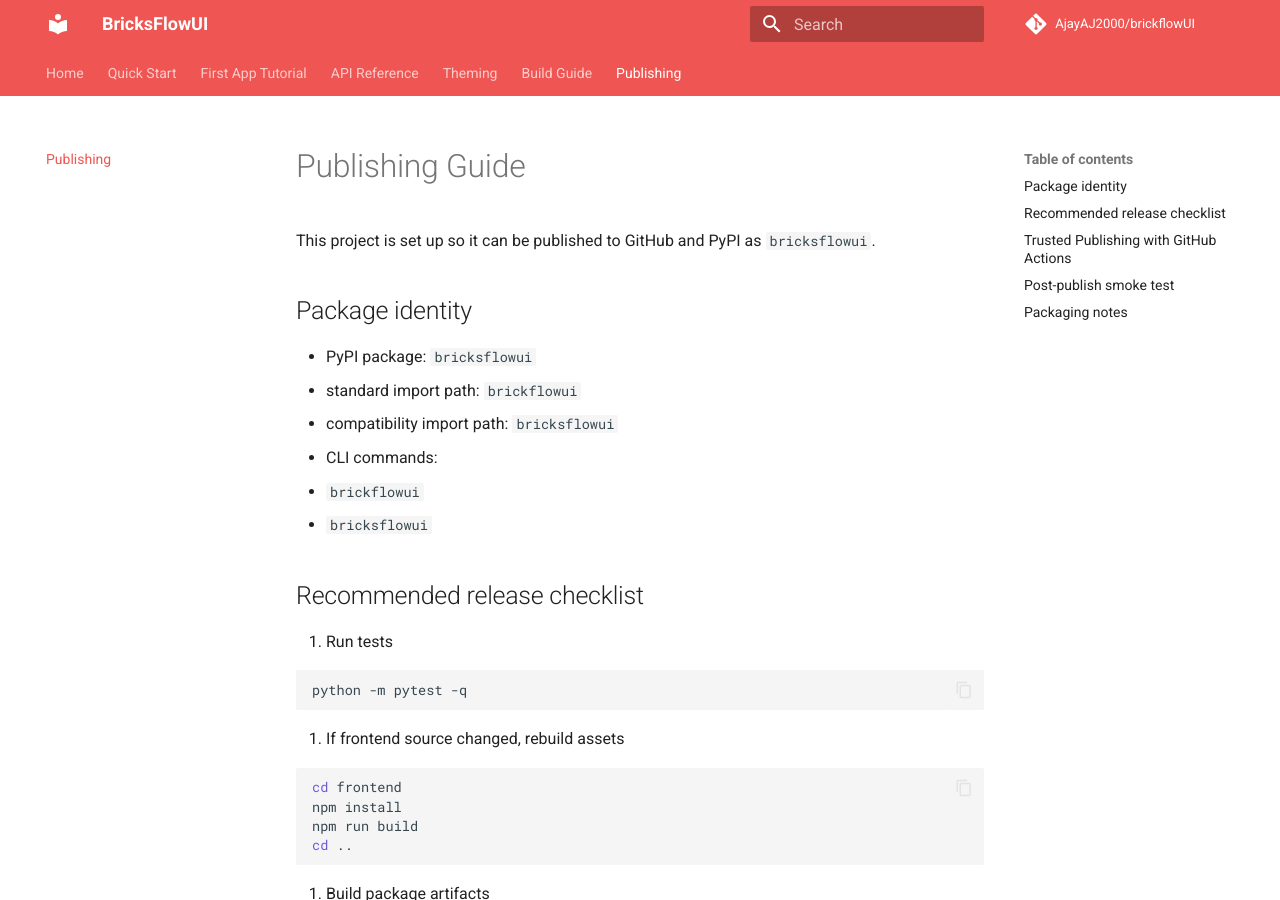
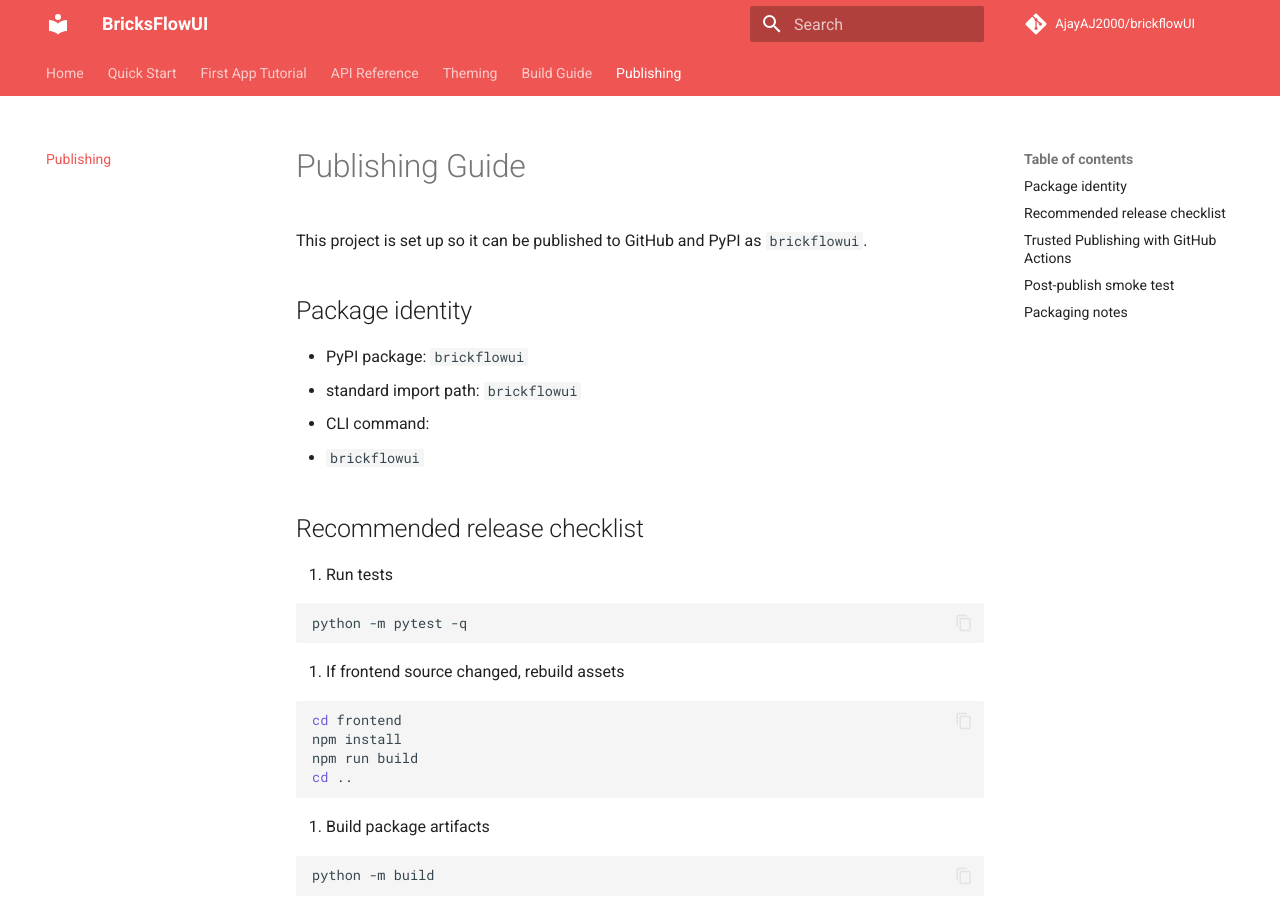
Before and after one commit to AjayAJ2000/brickflowUI, an MkDocs documentation site: the page built from docs/PUBLISHING.md, in a window 1280 px wide and 900 px high. Built offline with MkDocs 1.6.1 and Material for MkDocs 9.7.7, drawn with Linux system fonts in a browser that asks for light colours; comment, search, counter and statistics services are not loaded; some of the changed text lies outside the part shown.

Commit message:
Refactor package name from 'bricksflowui' to 'brickflowui' across documentation, requirements, and codebase; remove compatibility wrappers.

````diff
--- a/bricksflowui/__init__.py
+++ /dev/null
@@ -1,6 +0,0 @@
-"""Compatibility wrapper so the published distribution can support `import bricksflowui`."""
-
-import brickflowui as _brickflowui
-from brickflowui import *  # noqa: F401,F403
-
-__version__ = _brickflowui.__version__
--- a/docs/PUBLISHING.md
+++ b/docs/PUBLISHING.md
@@ -1,15 +1,13 @@
 # Publishing Guide
 
-This project is set up so it can be published to GitHub and PyPI as `bricksflowui`.
+This project is set up so it can be published to GitHub and PyPI as `brickflowui`.
 
 ## Package identity
 
-- PyPI package: `bricksflowui`
+- PyPI package: `brickflowui`
 - standard import path: `brickflowui`
-- compatibility import path: `bricksflowui`
-- CLI commands:
+- CLI command:
   - `brickflowui`
-  - `bricksflowui`
 
 ## Recommended release checklist
 
@@ -72,7 +70,7 @@
 Users should be able to run:
 
 ```bash
-pip install bricksflowui
+pip install brickflowui
 ```
 
 Then:
@@ -84,5 +82,5 @@
 ## Packaging notes
 
 - bundled frontend assets are included in wheel and sdist builds
-- both `brickflowui` and `bricksflowui` packages are included
+- the published distribution includes the `brickflowui` Python package
 - docs and examples are included in the source distribution
--- a/pyproject.toml
+++ b/pyproject.toml
@@ -54,12 +54,11 @@
     "mkdocs-material>=9.6.0",
 ]
 all = [
-    "bricksflowui[databricks,viz,dev,docs]",
+    "brickflowui[databricks,viz,dev,docs]",
 ]
 
 [project.scripts]
 brickflowui = "brickflowui.cli.main:app"
-bricksflowui = "bricksflowui.cli.main:app"
 
 [project.urls]
 Homepage = "https://github.com/AjayAJ2000/brickflowUI"
@@ -68,7 +67,7 @@
 Issues = "https://github.com/AjayAJ2000/brickflowUI/issues"
 
 [tool.hatch.build.targets.wheel]
-packages = ["brickflowui", "bricksflowui"]
+packages = ["brickflowui"]
 
 [tool.hatch.build.targets.wheel.shared-data]
 "brickflowui/frontend/dist" = "brickflowui/frontend/dist"
@@ -79,7 +78,6 @@
     "/LICENSE",
     "/pyproject.toml",
     "/brickflowui",
-    "/bricksflowui",
     "/docs",
     "/examples",
     "/tests",
````
Also changed, not shown: README.md (+7 -7 lines), docs/GETTING_STARTED.md (+3 -3 lines), docs/index.md (+1 -1 lines), docs/assets/linkedin-launch-brickflowui.svg (added), 9 other files.
